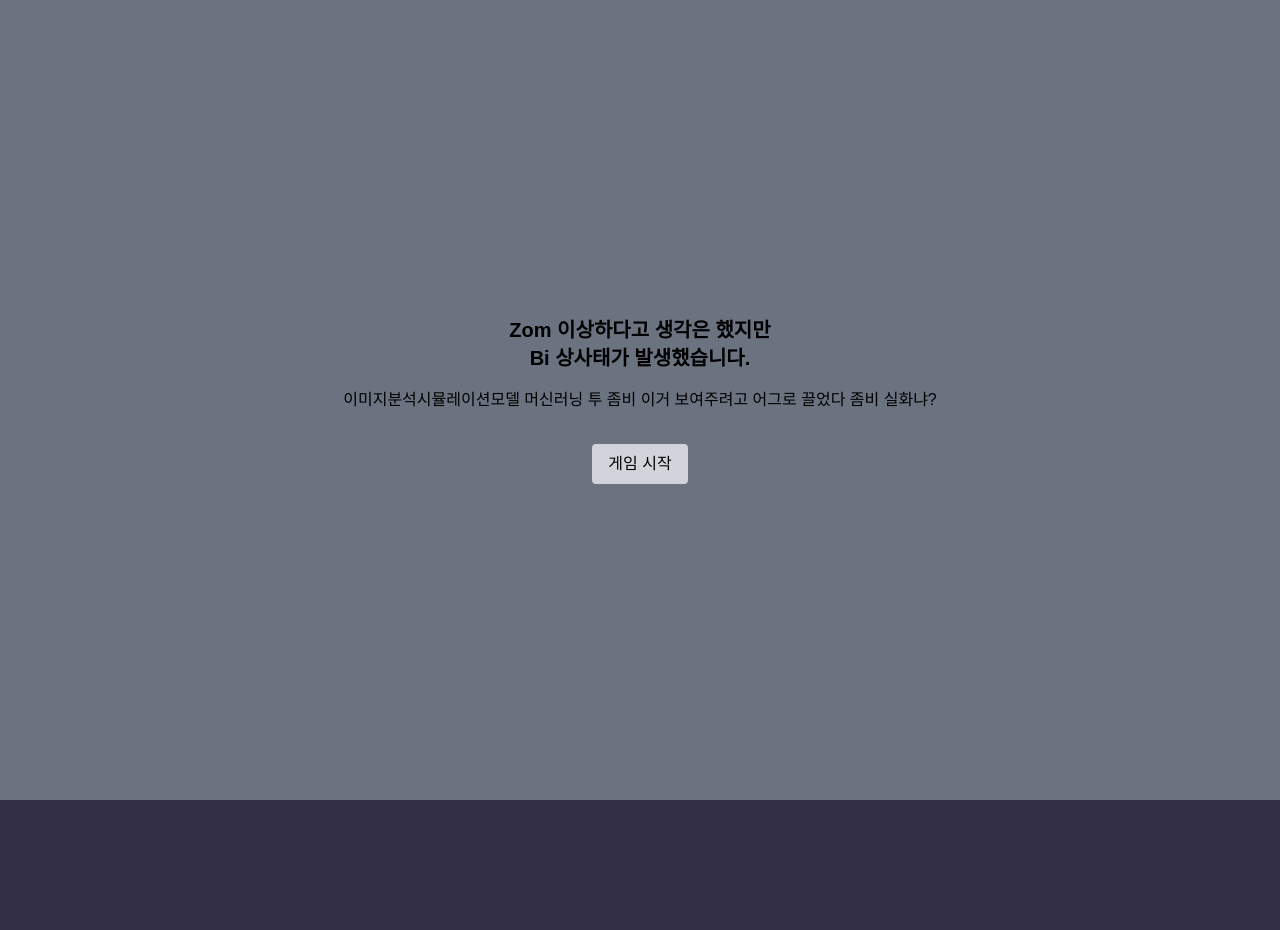
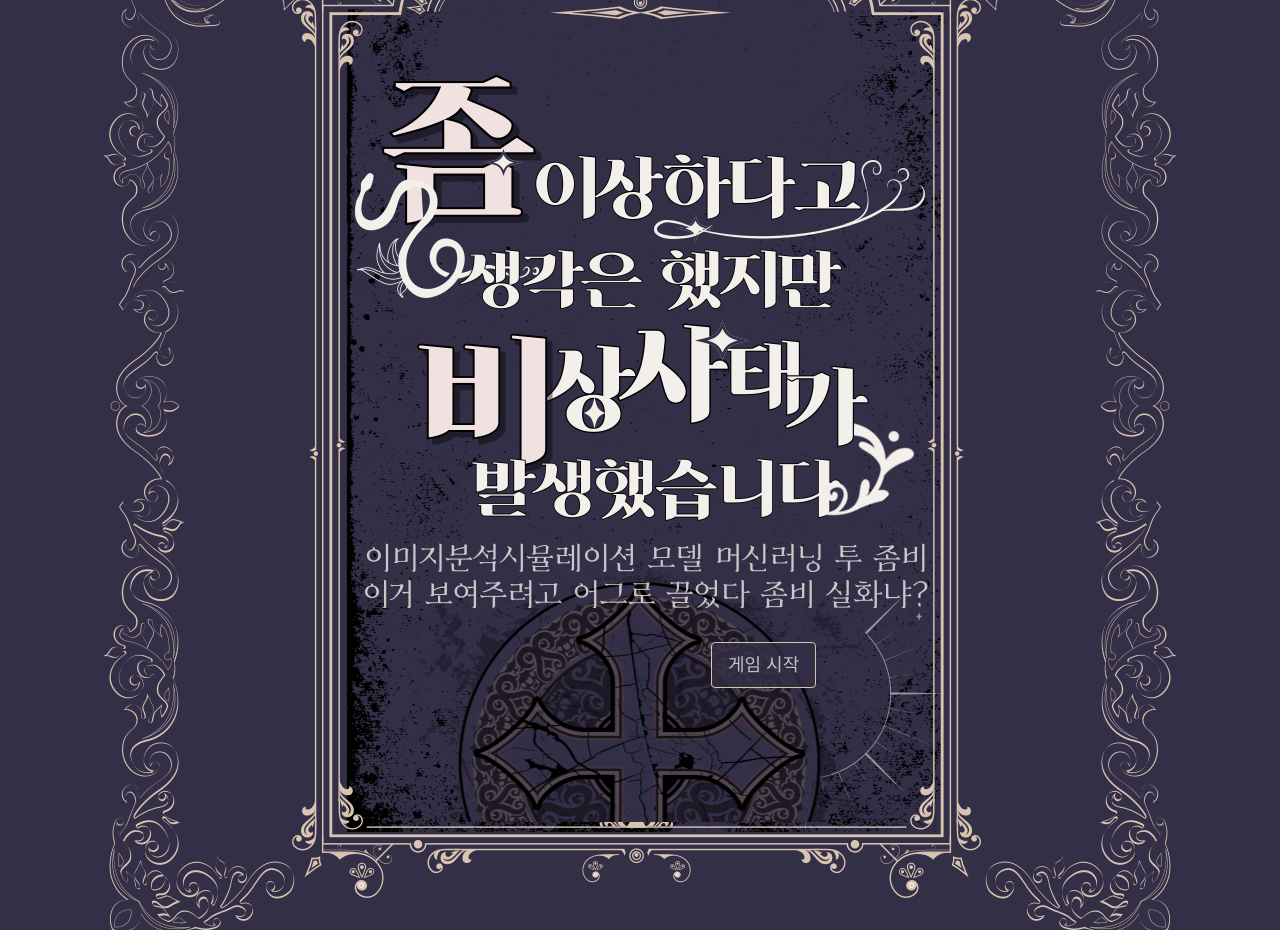
Before and after one commit to KDT-IaaS-Class-Two-Group/KDT-IaaS-2-ProjectB-2team, a Next.js app in the folder frontend/: page / in a window 1280 px wide. Before the commit the page ends 800 px from the top, so only its background shows below. Built offline with nearby package versions, Linux system fonts and the light colour scheme; a web font is replaced by a local one.

Commit message:
Fix | index.tsx
이미지 삽입 및 버튼 커스텀

```diff
--- a/frontend/src/pages/index.tsx
+++ b/frontend/src/pages/index.tsx
@@ -7,24 +7,15 @@ const MainPage: React.FC = () => {
   };
 
   return (
-    <div id="root" className="flex flex-col items-center justify-center h-screen bg-gray-500">
-      <div className="text-center">
-        <h1 className="text-xl font-bold mb-4">
-          Zom 이상하다고 생각은 했지만<br/>Bi 상사태가 발생했습니다.
-        </h1>
-      </div>
-      <div className="mb-8">
-        <p className="text-center">
-          이미지분석시뮬레이션모델 머신러닝 투 좀비 이거 보여주려고 어그로 끌었다 좀비 실화냐?
-        </p>
-      </div>
-      <div>
-        <button
-          onClick={handleStartClick}
-          className="px-4 py-2 bg-gray-300 text-black rounded"
-        >
-          게임 시작
-        </button>
+    <div id="root" className="flex flex-col items-center justify-center h-screen ">
+      <div className="relative mb-4">
+      <img src="/images/index.png" alt="description" className="w-1080 h-1075 object-cover" />
+      <button onClick={handleStartClick}
+      className="absolute top-[787px] left-[611px]
+      px-4 py-2 bg-[#332F47CC] rounded border border-[#D9C4B2]
+      font-cfont text-[#C5C1C3] text-lg hover:bg-[#D9C4B2CC] hover:text-black">
+        게임 시작
+      </button>
       </div>
     </div>
   );
```
